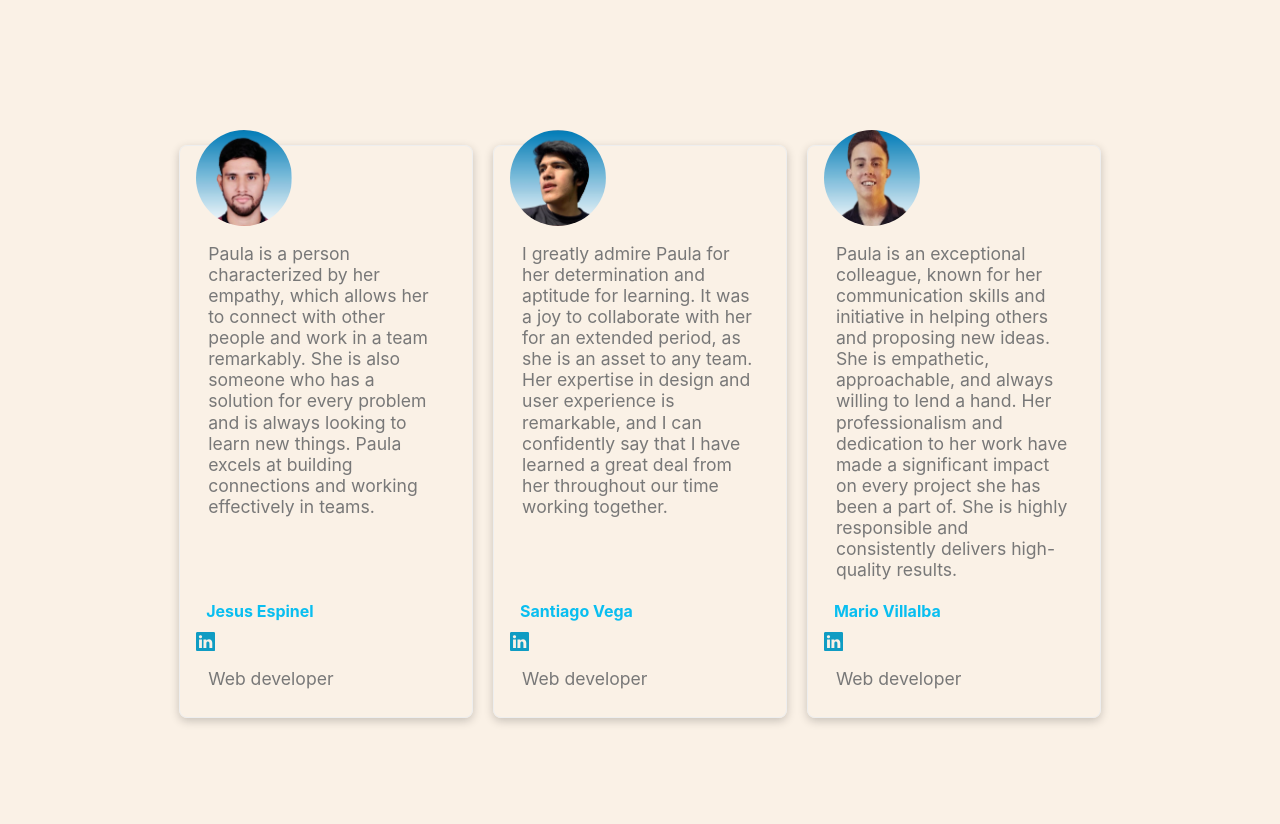
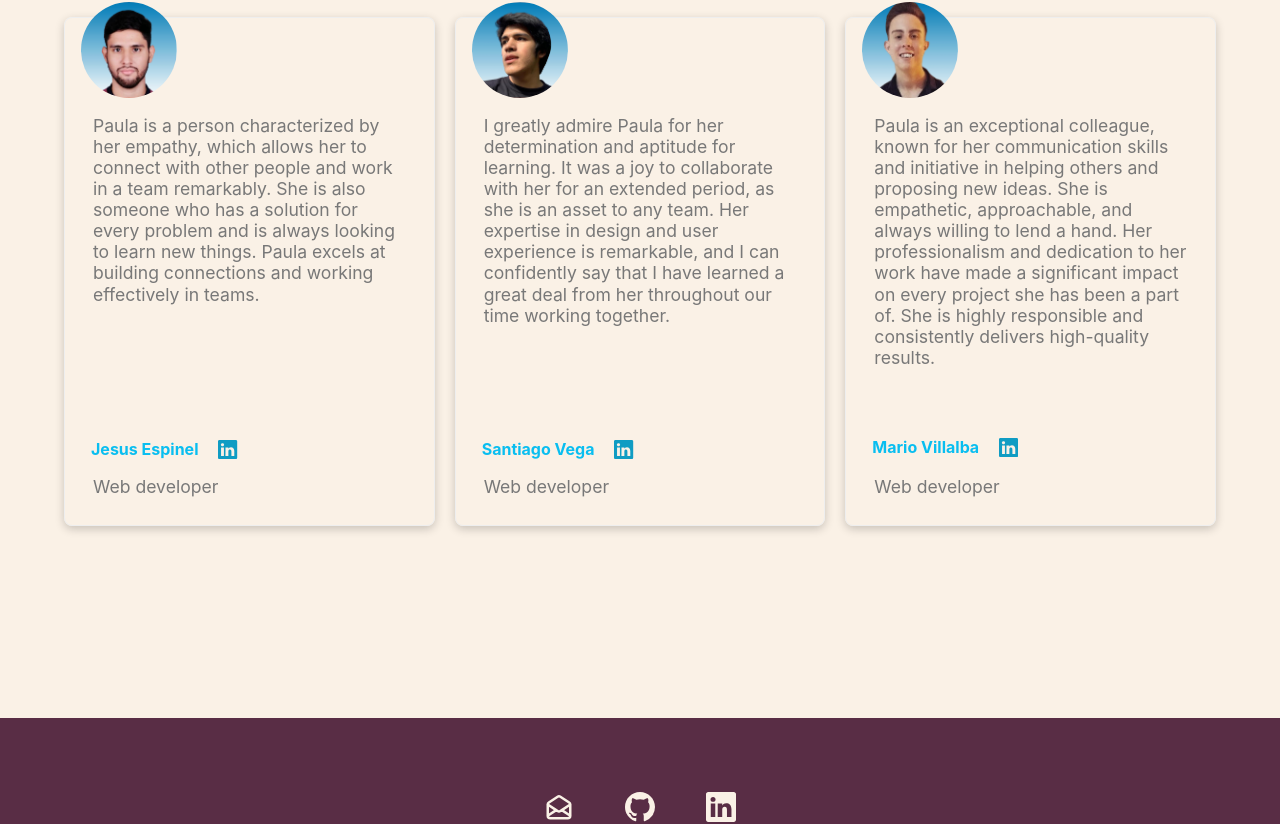
Before and after one commit to pcelman/Portfolio_2.0, a React (Vite) app: page / in a window 1280 px wide. Shown: the part 4267-5091 px from the top of the page. Built offline with nearby package versions, Linux system fonts and the light colour scheme; a web font is replaced by a local one.

Commit message:
refactor: classes

```diff
--- a/src/components/Testimonials.jsx
+++ b/src/components/Testimonials.jsx
@@ -9,7 +9,7 @@ const Testimonials = () => {
   return (
     <div className="testimonials" id="testimonials">
       <div className="testimonials__container">
-        <div className="testimonials__content">
+
           <div className="testimonials__card">
             <div>
               <img
@@ -26,8 +26,11 @@ const Testimonials = () => {
               </p>
             </div>
             <div>
+
+
+            <div className="testimonials__signature">
               <h2 className="testimonials__name">Jesus Espinel</h2>
-              <p className="testimonials__signature">
+              <p>
                 <a
                   href="https://www.linkedin.com/in/jesus-espinel/"
                   target="_blank"
@@ -38,8 +41,9 @@ const Testimonials = () => {
                   />
                 </a>
               </p>
+            </div>
               <p className="testimonials__paragraph">Web developer</p>
-            </div>
+          </div>
           </div>
           <div className="testimonials__card">
             <div>
@@ -57,9 +61,13 @@ const Testimonials = () => {
                 together.
               </p>
             </div>
-            <div>
+            <br/>
+            <br/>
+            <br/>
+            <br/>
+            <div className="testimonials__signature">
               <h2 className="testimonials__name">Santiago Vega</h2>
-              <p className="testimonials__signature">
+              <p>
                 <a
                   href="https://www.linkedin.com/in/santiago-vega-53970b217/"
                   target="_blank"
@@ -70,8 +78,8 @@ const Testimonials = () => {
                   />
                 </a>
               </p>
+            </div>
               <p className="testimonials__paragraph">Web developer</p>
-            </div>
           </div>
           <div className="testimonials__card">
             <div>
@@ -88,10 +96,12 @@ const Testimonials = () => {
                 significant impact on every project she has been a part of. She is
                 highly responsible and consistently delivers high-quality results.
               </p>
+              <br/>
+              <br/>
             </div>
-            <div>
+            <div className="testimonials__signature">
               <h2 className="testimonials__name">Mario Villalba</h2>
-              <p className="testimonials__signature">
+              <p>
                 <a
                   href="https://www.linkedin.com/in/mario-villalba-8b7136179/"
                   target="_blank"
@@ -102,12 +112,12 @@ const Testimonials = () => {
                   />
                 </a>
               </p>
+            </div>
               <p className="testimonials__paragraph">Web developer</p>
-            </div>
           </div>
         </div>
       </div>
-    </div>
+
   );
 };
 
--- a/src/styles/Testimonials.css
+++ b/src/styles/Testimonials.css
@@ -1,5 +1,4 @@
 .testimonials {
-  width: 100%;
   margin-bottom: 12rem;
   margin-top: 12rem;
   background-color: rgb(250, 241, 230);
@@ -7,23 +6,13 @@
 
 
 .testimonials__container {
-  width: 80%;
-  margin: 4rem auto;
-  padding: 4rem 0rem;
-}
-
-.testimonials__title {
-  font-size: 3rem;
-  text-align: center;
-}
-
-.testimonials__content {
   margin: 4rem auto;
   display: grid;
   grid-template-columns: repeat(3, 1fr);
   grid-gap: 20px;
   width: 90%;
 }
+
 
 .testimonials__card {
   padding: 1rem;
@@ -33,11 +22,6 @@
   display: flex;
   flex-direction: column;
   justify-content: space-between;
-}
-
-.testimonials__signature {
-  display: flex;
-  align-content: end;
 }
 
 .testimonials__img {
@@ -51,6 +35,12 @@
   margin: 12px;
   color: #787878;
   font-size: 1.1rem;
+}
+
+.testimonials__signature {
+  display: flex;
+  justify-content: start;
+  gap: 20px;
 }
 
 .testimonials__name {
@@ -68,14 +58,12 @@
 @media screen and (max-width: 940px) {
   .testimonials__container {
     width: 100%;
-  }
-
-  .testimonials__content {
     grid-template-columns: 1fr;
   }
 
   .testimonials__card {
     max-width: 80%;
     margin: auto;
+    margin-top: 30px;
   }
 }
```
